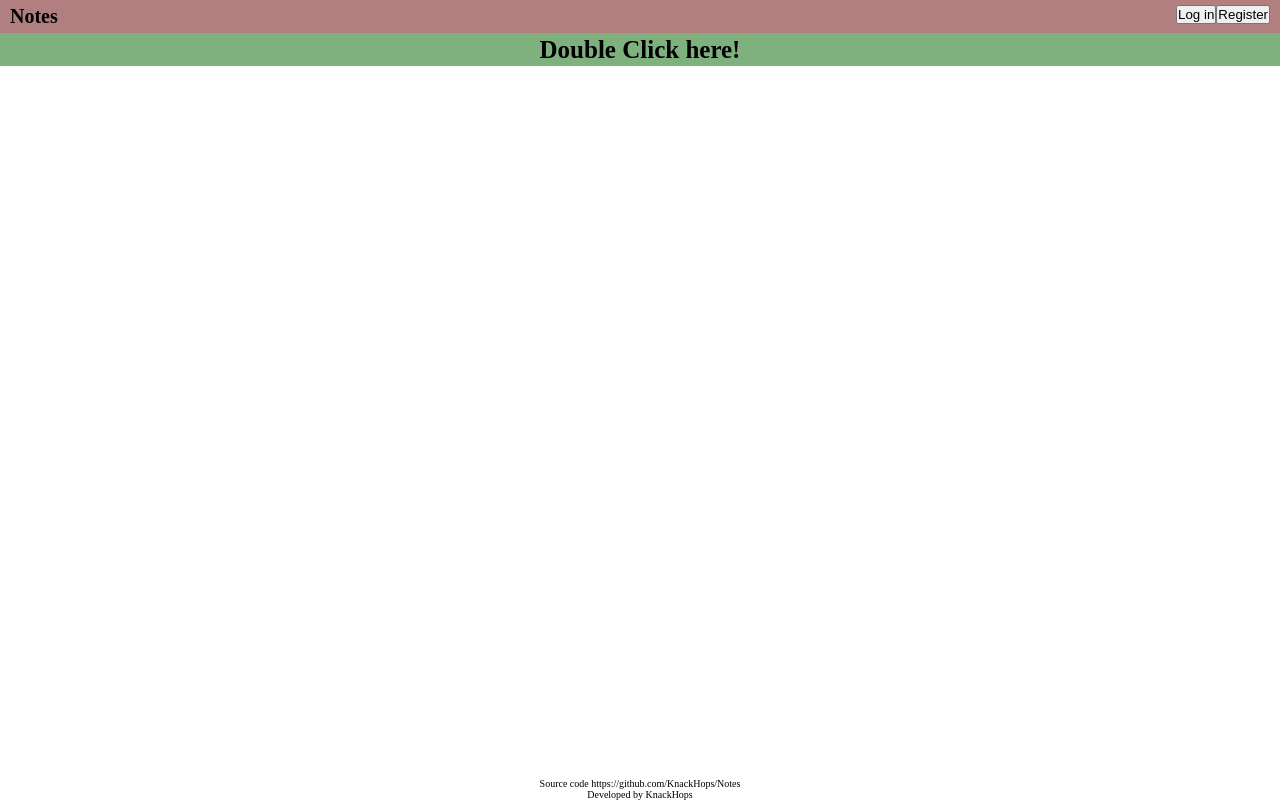
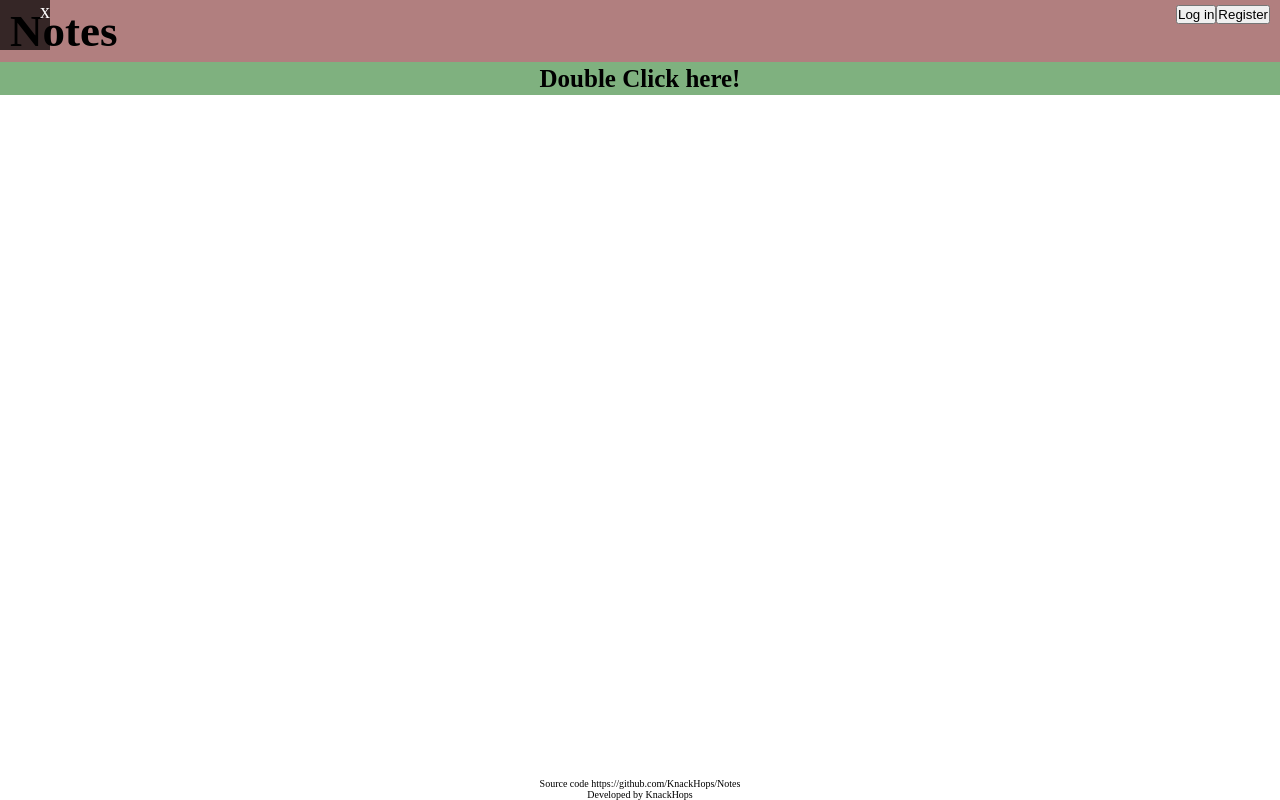
Before and after one commit to KnackHops/Notes, a plain HTML site: page index.html in a window 1280 px wide. Both pictures are taken after a click on the button "Register". Drawn offline with Linux system fonts and the light colour scheme.

Commit message:
added features for menus, and improved some code

```diff
--- a/index.html
+++ b/index.html
@@ -15,23 +15,24 @@
             </div>
             <nav>
                 <ul>
-                    <li><button class="loginBtn">Log in</button></li>
-                    <li><button class="registerBtn">Register</button></li>
+                    <li class="loginMenuBtn"><button>Log in</button></li>
+                    <li class="registerMenuBtn"><button>Register</button></li>
                 </ul>
             </nav>
         </header>
         <article class="mainArticle">
             <ul class="mainList">
+
             </ul>
         </article>
         <section class="loginMenu">
-
+            <p class="closeBtn">x</p>
         </section>
         <section class="registerMenu">
-
+            <p class="closeBtn">x</p>
         </section>
         <section class="noteMenu">
-
+            <p class="closeBtn">x</p>
         </section>
         <footer>
             <div  class="txtCen">
--- a/src/script.js
+++ b/src/script.js
@@ -12,30 +12,34 @@ const createNote = () => {
 
 const clicked = e => {
     e.preventDefault();
-    if(e.type==="dblclick"){
-        noteClicked();
+    let btnClass = e.target.className;
+    let nodeClass = "." + (e.target.parentNode.className.replace("Btn",""));
+
+    if(btnClass!=="closeBtn"){
+        e.type=="dblclick" ?  menuClicked(".noteMenu"):menuClicked(nodeClass);
     }else{
-        if(e.target.className==="loginBtn"){
-            console.log("logging in");
-        }else{
-            console.log("registering")
-        }
+        closeBtnClicked(nodeClass);
     }
 }
 
-const noteClicked = () => {
-    const noteMenu = document.querySelector(".noteMenu");
-    noteMenu.classList.remove("hiddenSection");
+const menuClicked = nodeClass => {
+    document.querySelector(nodeClass).classList.toggle("hiddenSection");
+}
+
+const closeBtnClicked = nodeClass => {
+    document.querySelector(nodeClass).classList.toggle("hiddenSection");
 }
 
 window.onload = ()=>{
     const sections = document.querySelectorAll("body section");
-    const loginBtn = document.querySelector("ul li .loginBtn");
-    const registerBtn = document.querySelector("ul li .registerBtn");
+    const sectionBtns = document.querySelectorAll("section .closeBtn");
+    const loginMenuBtn = document.querySelector("ul .loginMenuBtn button");
+    const registerMenuBtn = document.querySelector("ul .registerMenuBtn button");
 
+    sectionBtns.forEach(btn=>btn.addEventListener("click", clicked));
     sections.forEach(section=>section.classList.add("hiddenSection"));
 
     createNote();
-    loginBtn.addEventListener("click", clicked);
-    registerBtn.addEventListener("click", clicked);
+    loginMenuBtn.addEventListener("click", clicked);
+    registerMenuBtn.addEventListener("click", clicked);
 }
--- a/src/style.css
+++ b/src/style.css
@@ -37,6 +37,10 @@ header {
     justify-content: space-between;
 }
 
+header div h1 {
+    font-size: 4.5rem;
+}
+
 header ul {
     list-style: none;
     display: inline-flex;
@@ -71,13 +75,25 @@ body .loginMenu, body .noteMenu, body .registerMenu {
     position: fixed;
     height: 5rem;
     width: 5rem;
-    background-color: black;
+    background-color: rgba(0,0,0,.7);
+    color: white;
 }
 
 body .hiddenSection {
     visibility: hidden;
 }
 
+section .closeBtn {
+    position: absolute;
+    font-size: 2rem;
+    right: 0;
+    top: 0;
+}
+
+section .closeBtn:hover {
+    cursor: pointer;
+}
+
 /* footer css */
 footer {
     flex: 0;
```
